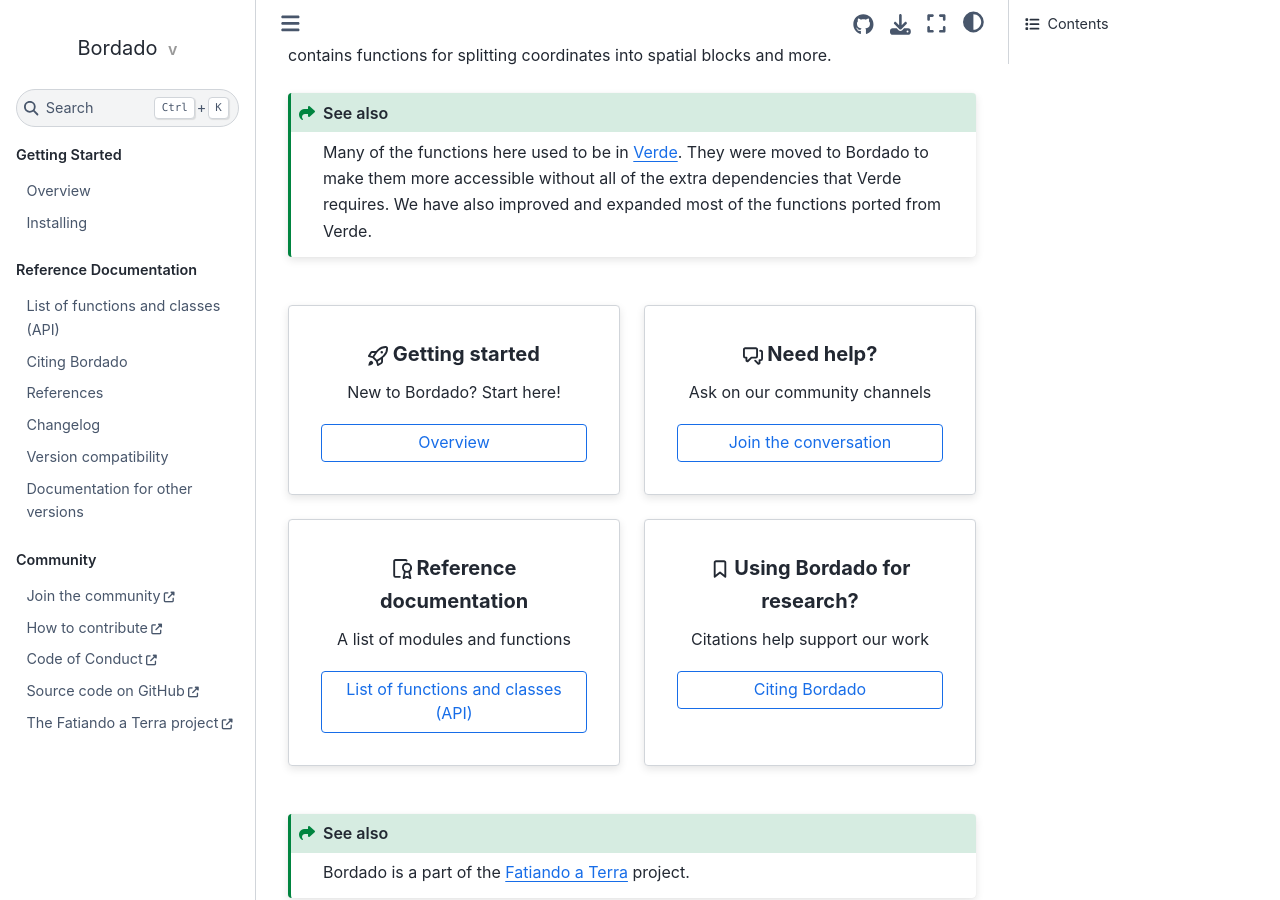
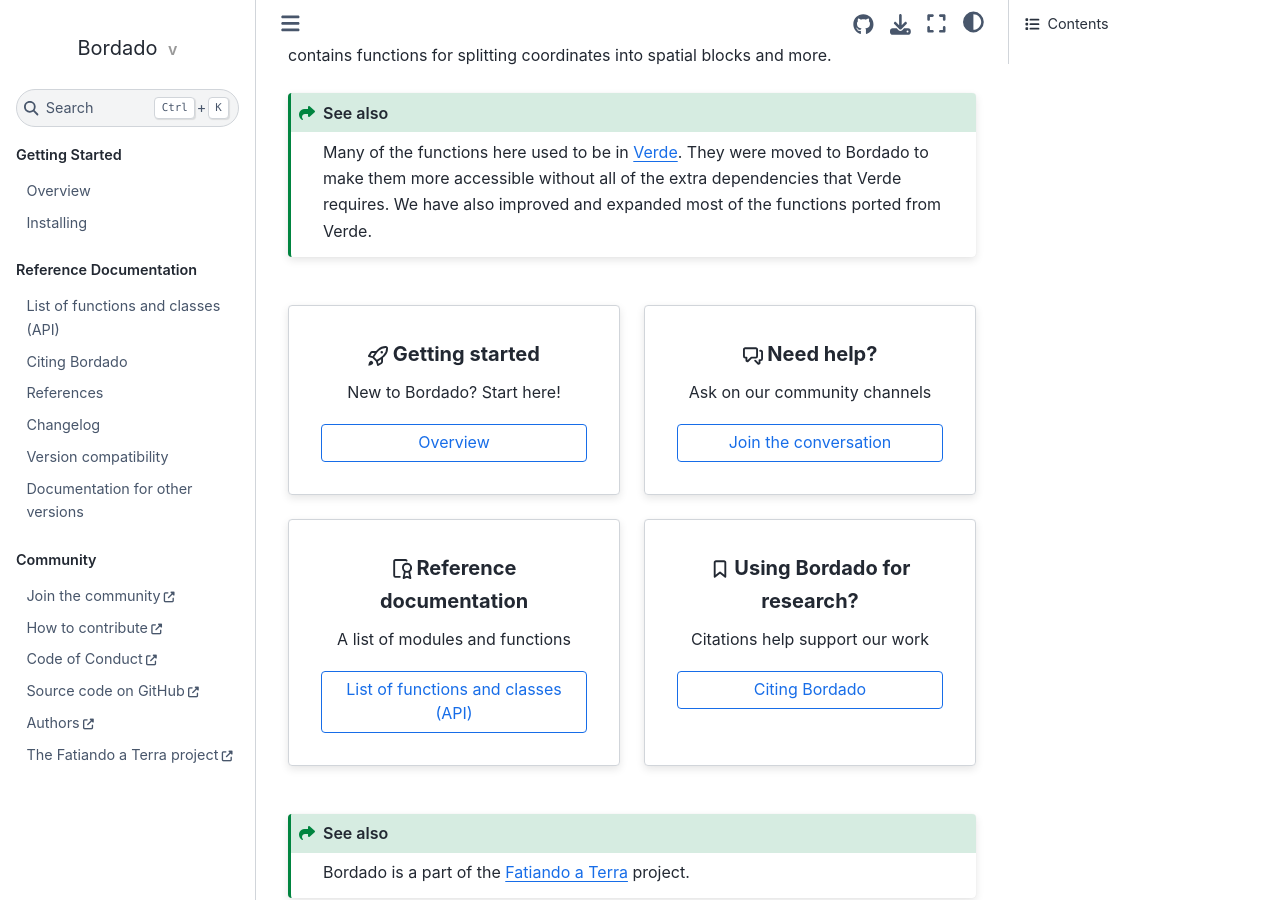
Before and after one commit to fatiando/bordado, a Sphinx documentation site: the page built from doc/index.rst, in a window 1280 px wide and 900 px high, scrolled down 457 px. Built offline with Sphinx 7.4.7 and the Sphinx Book theme 1.1.4, drawn with Linux system fonts in a browser that asks for light colours; the version number could not be read and is left out.

Commit message:
Add link to the AUTHORS file in the docs navigation (#86)
We didn't have any links to this file from our docs.

```diff
--- a/doc/index.rst
+++ b/doc/index.rst
@@ -132,4 +132,5 @@
     How to contribute <https://github.com/fatiando/bordado/blob/main/CONTRIBUTING.md>
     Code of Conduct <https://github.com/fatiando/bordado/blob/main/CODE_OF_CONDUCT.md>
     Source code on GitHub <https://github.com/fatiando/bordado>
+    Authors <https://github.com/fatiando/bordado/blob/main/AUTHORS.md>
     The Fatiando a Terra project <https://www.fatiando.org>
```
